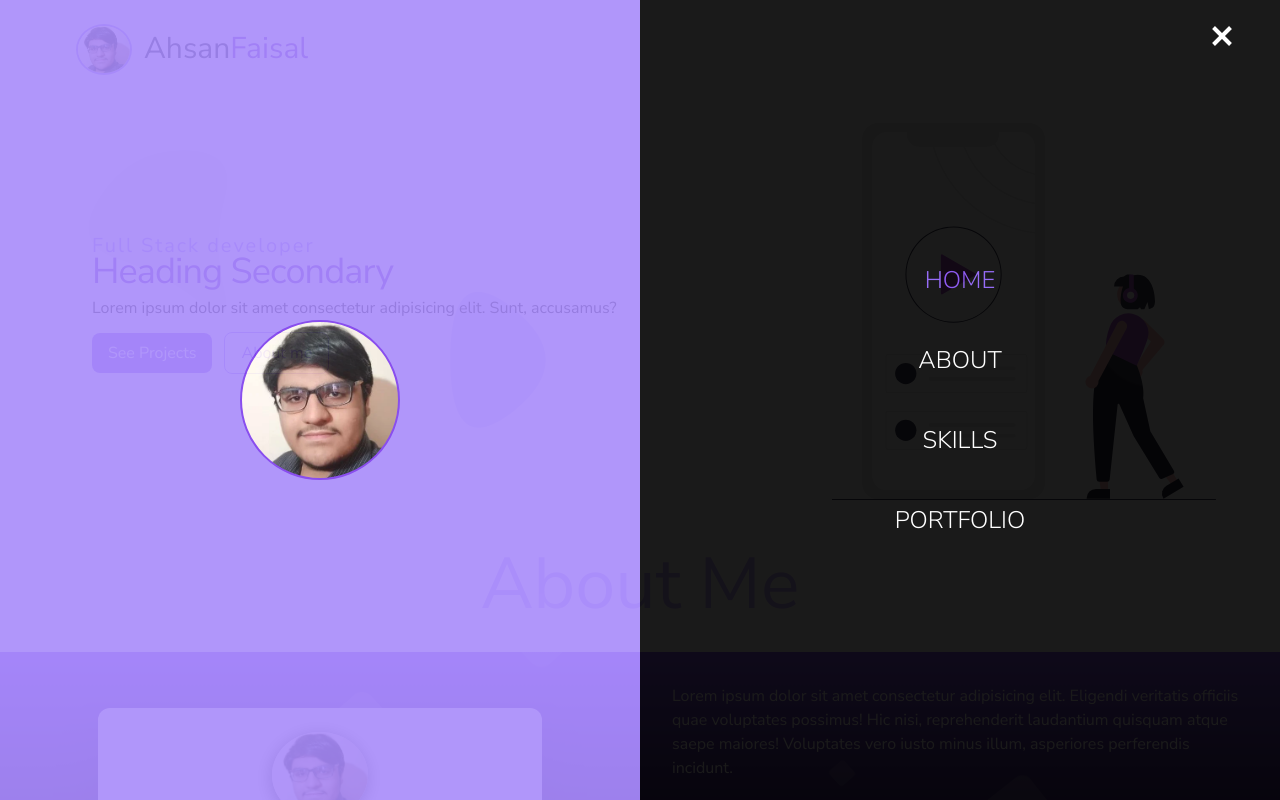
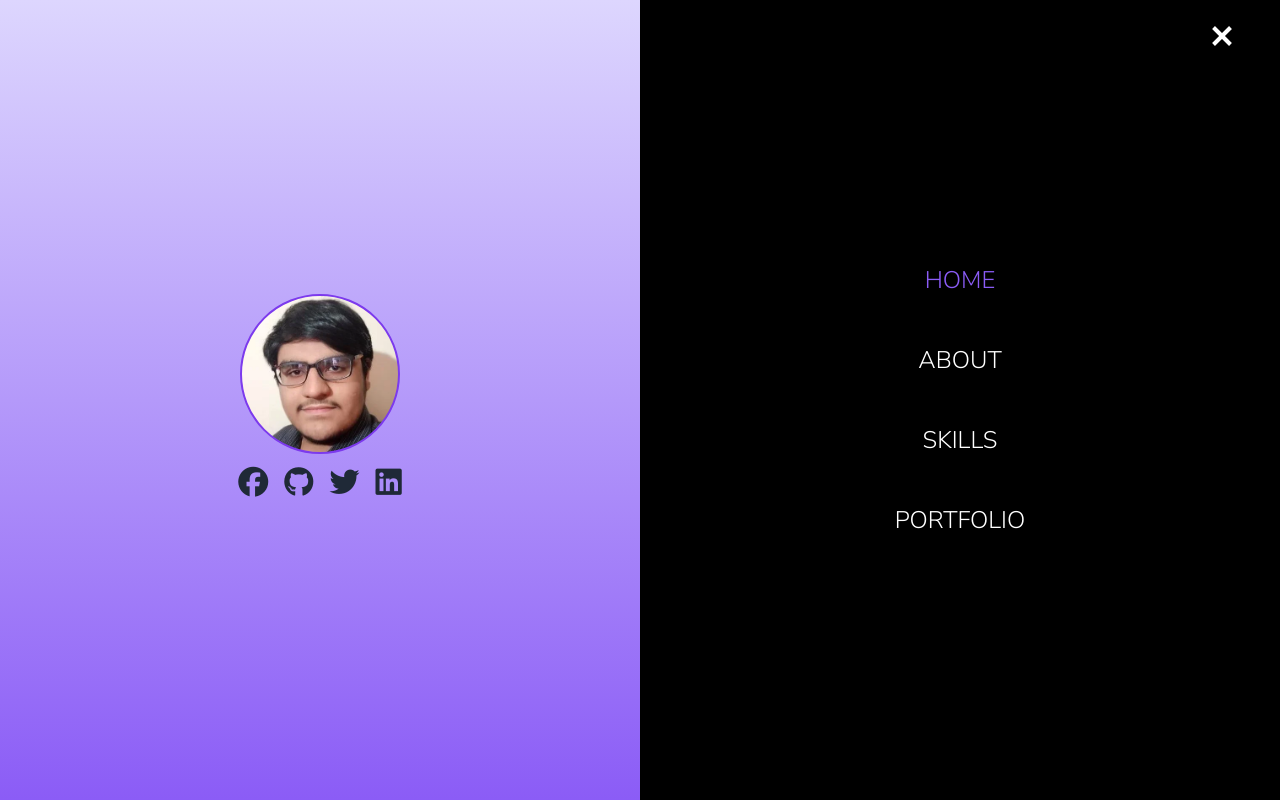
Before and after one commit to AUAboi/auaportfolio, a Vue app: page / in a window 1280 px wide. Both pictures are taken after a click on the element 1224 px from the left and 38 px from the top of the page. Shown: the top 800 px of the page. Built offline with nearby package versions, Linux system fonts and the light colour scheme.

Commit message:
some small changes to UI

```diff
--- a/src/App.vue
+++ b/src/App.vue
@@ -43,8 +43,12 @@ export default {
 	@apply text-white bg-purple-400;
 }
 
+body {
+	@apply overflow-x-hidden;
+}
+
 #app {
-	@apply mt-6 overflow-x-hidden;
+	@apply mt-6 overflow-x-hidden w-screen;
 	font-family: "Nunito Sans", sans-serif;
 }
 
--- a/src/components/MySkills.vue
+++ b/src/components/MySkills.vue
@@ -71,16 +71,13 @@
 					</svg>
 				</div>
 
-				<div class="grid grid-cols-3 sm:grid-cols-4 text-center">
-					<div
-						class="m-2 cursor-pointer"
+				<div class="grid grid-cols-3 sm:grid-cols-4 text-center ">
+					<AppSkill
 						v-for="(skill, index) in currentArr"
 						:key="index"
-						@click="showProjectsModal(skill.name)"
-					>
-						<i class="text-6xl" :class="[skill.icon, skill.color]"></i>
-						<p>{{ skill.name }}</p>
-					</div>
+						:skill="skill"
+						@skill-click="showProjectsModal"
+					/>
 				</div>
 			</div>
 		</article>
@@ -91,6 +88,8 @@
 import AppModal from "@/components/modals/AppModal";
 import AppProjectModal from "@/components/modals/AppProjectModal";
 
+import AppSkill from "@/components/utils/AppSkill";
+
 import AppPortfolioModal from "@/components/modals/AppPortfolioModal";
 
 export default {
@@ -98,7 +97,8 @@ export default {
 	components: {
 		AppModal,
 		AppPortfolioModal,
-		AppProjectModal
+		AppProjectModal,
+		AppSkill
 	},
 	data() {
 		return {
--- a/src/components/layouts/Navigation.vue
+++ b/src/components/layouts/Navigation.vue
@@ -1,42 +1,18 @@
 <template>
-	<div
-		@click="show = !show"
-		class="menu-btn fixed  rounded-md right-4 top-8 md:right-10 md:top-6 z-50 cursor-pointer transition-all ease-in-out duration-500"
-		:class="show ? 'transform rotate-180' : 'bg-white'"
-	>
-		<div
-			class="btn-line transition-colors ease-out "
-			:class="
-				show
-					? 'transform rotate-45 translate-x-0.5 translate-y-2.5 bg-white'
-					: 'bg-purple-500'
-			"
-		></div>
-		<div
-			:class="show ? 'opacity-0 bg-white' : 'bg-purple-500'"
-			class="btn-line transition-colors ease-out"
-		></div>
-		<div
-			:class="
-				show
-					? 'transform -rotate-45 translate-x-0.5 -translate-y-1.5 bg-white'
-					: 'bg-purple-500'
-			"
-			class="btn-line transition-colors ease-out"
-		></div>
-	</div>
+	<AppNavMenuBtn @click="show = !show" :show="show" />
 	<nav
-		class="nav-bar fixed top-0 w-full opacity-90 z-30 "
+		class="nav-bar fixed top-0 w-full opacity-100 z-30 "
 		:class="show ? 'visible' : 'invisible'"
 	>
 		<div
-			class="nav-branding bg-purple-400"
+			class="nav-branding bg-gradient-to-r md:bg-gradient-to-t from-purple-500 to-purple-200"
 			id="navBranding"
 			:class="show ? 'show' : ''"
 		>
 			<div
 				class="potrait w-40 h-40 border-2 border-purple-600 rounded-full bg-cover"
 			></div>
+			<AppSocials />
 		</div>
 		<ul class="menu-nav bg-black" id="menuNav" :class="show ? 'show' : ''">
 			<li class="nav-item current" :class="show ? 'show' : ''">
@@ -58,12 +34,19 @@
 </template>
 
 <script>
+import AppSocials from "@/components/utils/AppSocials";
+import AppNavMenuBtn from "@/components/utils/AppNavMenuBtn";
+
 export default {
 	name: "Navigation",
 	data() {
 		return {
 			show: false
 		};
+	},
+	components: {
+		AppSocials,
+		AppNavMenuBtn
 	},
 	watch: {
 		show() {
@@ -76,10 +59,9 @@ export default {
 .potrait {
 	background-image: url("../../assets/myimg.webp");
 }
-.btn-line {
-	@apply w-6 h-1 m-1;
+.bg-blur {
+	background-color: rgba(255, 255, 255, 0.2);
 }
-
 .nav-bar .nav-branding,
 .nav-bar .menu-nav {
 	display: -webkit-box;
@@ -162,14 +144,14 @@ export default {
 		-webkit-transform: translate3d(0, 0, 0);
 		transform: translate3d(0, 0, 0);
 	}
-	ul.menu-nav {
+	.nav-bar .menu-nav {
 		height: 75vh;
 		-webkit-transform: translate3d(-100%, 0, 0);
 		transform: translate3d(-100%, 0, 0);
 		font-size: 24px;
 	}
 	div.nav-branding#navBranding {
-		height: 25vh;
+		height: 100%;
 		transform: translate3d(100%, 0, 0);
 	}
 }
--- a/src/components/modals/AppModal.vue
+++ b/src/components/modals/AppModal.vue
@@ -50,6 +50,3 @@ export default {
 	}
 };
 </script>
-
-<style>
-</style>
--- a/src/components/utils/AppContactForm.vue
+++ b/src/components/utils/AppContactForm.vue
@@ -7,7 +7,9 @@
 			Get in touch!
 		</h2>
 		<p class="leading-relaxed mb-5 text-gray-600">
-			Post-ironic portland shabby chic echo park, banjo fashion axe
+			Want to discuss something? Feel free to send me a message and I will get
+			back to you as
+			<span class="font-bold text-purple-600 underline">soon as possible</span>
 		</p>
 		<div class="hidden">
 			<label class="sr-only">Don’t fill this out if you're human: </label>
@@ -52,7 +54,7 @@
 				class="w-full bg-white rounded border border-gray-300 focus:border-purple-500 focus:ring-2 focus:ring-purple-200 h-32 text-base outline-none text-gray-700 py-1 px-3 resize-none leading-6 transition-colors duration-200 ease-in-out"
 			></textarea>
 		</div>
-		<div v-show="formError" class="text-red-500">
+		<div v-show="formError" class="text-red-500 text-sm">
 			<p>{{ formError }}</p>
 		</div>
 		<div class="text-green-500" v-if="submit">
@@ -62,11 +64,8 @@
 			type="submit"
 			class="text-white bg-purple-500 border-0 py-2 px-6 focus:outline-none hover:bg-purple-600 rounded text-lg"
 		>
-			Button
+			Send
 		</button>
-		<p class="text-xs text-gray-500 mt-3">
-			Chicharrones blog helvetica normcore iceland tousled brook viral artisan.
-		</p>
 	</form>
 </template>
 
--- /dev/null
+++ b/src/components/utils/AppNavMenuBtn.vue
@@ -0,0 +1,45 @@
+<template>
+	<div
+		class="fixed rounded-md right-4  top-8 md:right-10 md:top-6 z-50 cursor-pointer transition-all ease-in-out duration-500"
+		:class="show ? 'transform rotate-180' : 'bg-white'"
+	>
+		<div
+			class="btn-line transition-colors ease-out "
+			:class="
+				show
+					? 'transform rotate-45 translate-x-0.5 translate-y-2.5 bg-white'
+					: 'bg-purple-500'
+			"
+		></div>
+		<div
+			:class="show ? 'opacity-0 bg-white' : 'bg-purple-500'"
+			class="btn-line transition-colors ease-out"
+		></div>
+		<div
+			:class="
+				show
+					? 'transform -rotate-45 translate-x-0.5 -translate-y-1.5 bg-white'
+					: 'bg-purple-500'
+			"
+			class="btn-line transition-colors ease-out"
+		></div>
+	</div>
+</template>
+
+<script>
+export default {
+	name: "AppNavMenuBtn",
+	props: {
+		show: {
+			required: true,
+			type: Boolean
+		}
+	}
+};
+</script>
+
+<style scoped>
+.btn-line {
+	@apply w-6 h-1 m-1;
+}
+</style>
--- /dev/null
+++ b/src/components/utils/AppSkill.vue
@@ -0,0 +1,23 @@
+<template>
+	<div class="m-2">
+		<i
+			@click="$emit('skill-click', skill.name)"
+			class="text-6xl cursor-pointer"
+			:class="[skill.icon, skill.color]"
+		></i>
+		<p class="cursor-pointer" @click="$emit('skill-click', skill.name)">
+			{{ skill.name }}
+		</p>
+	</div>
+</template>
+
+<script>
+export default {
+	name: "AppSkill",
+	props: {
+		skill: {
+			required: true
+		}
+	}
+};
+</script>
--- /dev/null
+++ b/src/components/utils/AppSocials.vue
@@ -0,0 +1,27 @@
+<template>
+	<ul class="grid grid-flow-col gap-4 text-3xl mt-2 p-1">
+		<li class="text-gray-800 hover:text-blue-700">
+			<a href="https://www.facebook.com/ahsan.faisal.925/"
+				><i class="fab fa-facebook"></i
+			></a>
+		</li>
+		<li class="text-gray-800 hover:text-black">
+			<a href="https://github.com/AUAboi"><i class="fab fa-github"></i></a>
+		</li>
+		<li class="text-gray-800 hover:text-blue-400">
+			<a href="https://twitter.com/ahsan_aua"><i class="fab fa-twitter"></i></a>
+		</li>
+		<li class="text-gray-800 hover:text-blue-500">
+			<a href="https://www.linkedin.com/in/ahsan-faisal-3a2659191/"
+				><i class="fab fa-linkedin"></i
+			></a>
+		</li>
+	</ul>
+</template>
+
+<script>
+export default {};
+</script>
+
+<style>
+</style>
```
Also changed, not shown: 1 other file (tests, documents, lock files or other folders).
